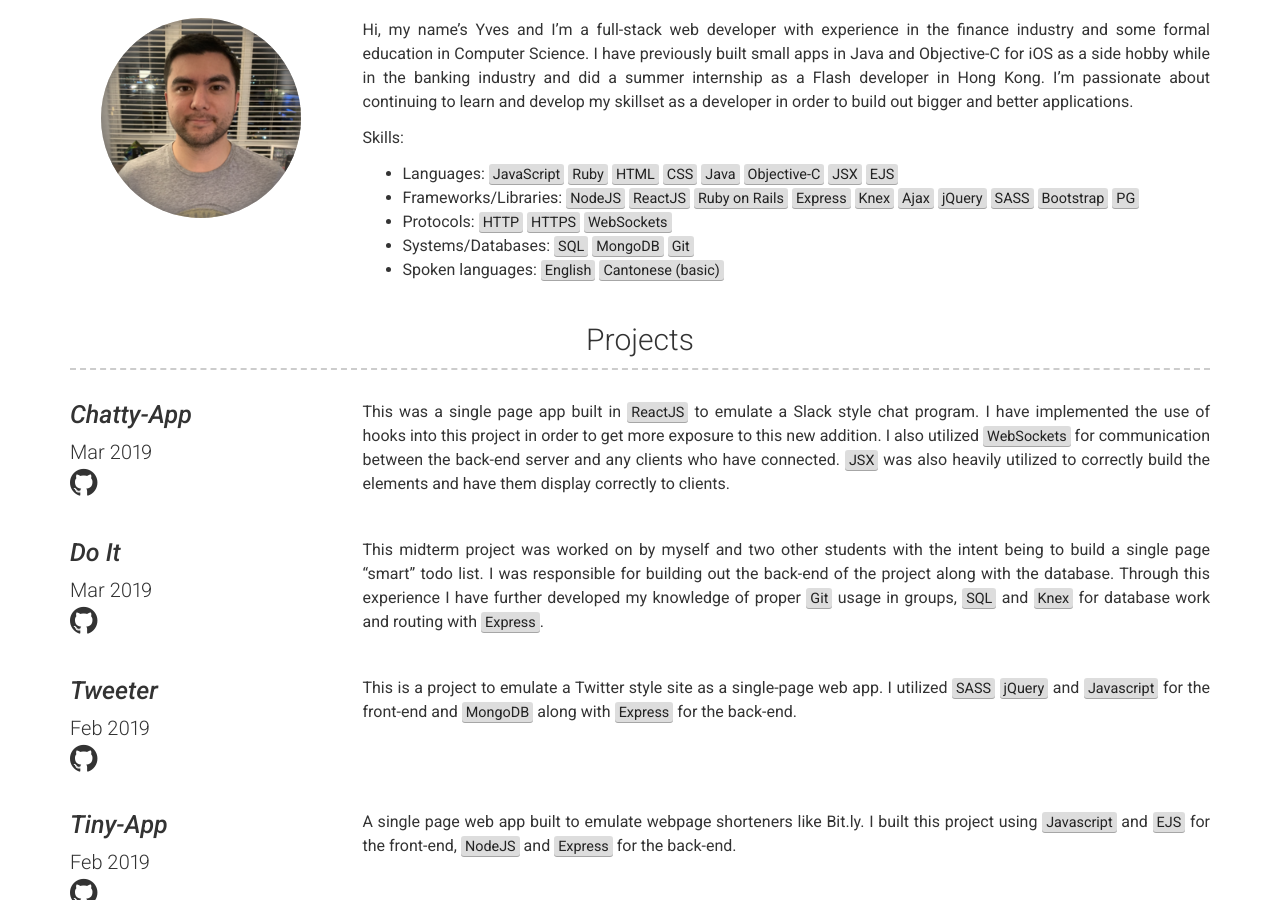
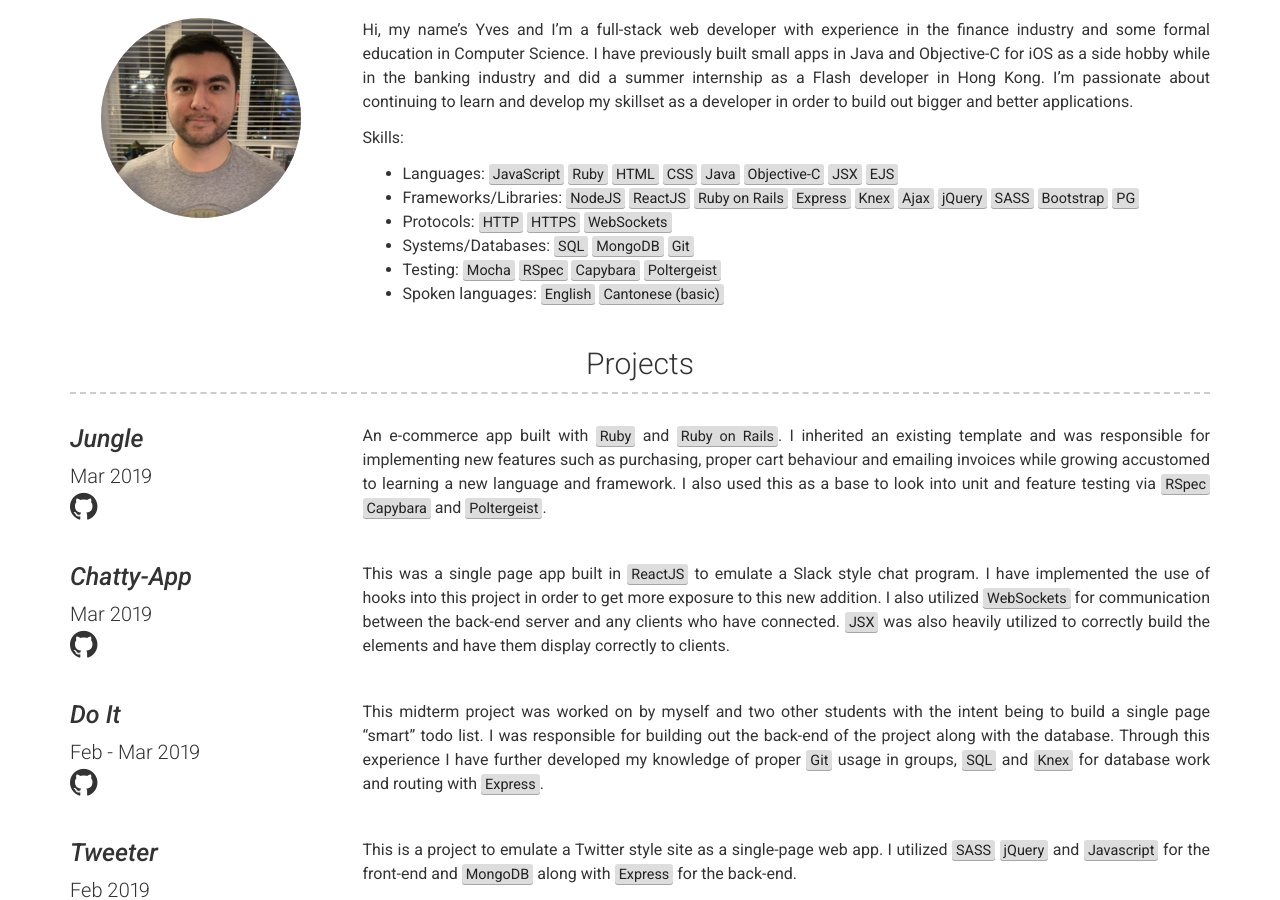
Before and after one commit to YvesDesjardins/YvesDesjardins.github.io, a Jekyll site: the page built from index.md, in a window 1280 px wide and 900 px high, scrolled down 311 px. Built offline with Jekyll 4.4.1, drawn with Linux system fonts in a browser that asks for light colours.

Commit message:
add new app along with additional skills

```diff
--- a/_config.yml
+++ b/_config.yml
@@ -25,6 +25,7 @@ about_content: | # this will include new lines to allow paragraphs
     - Frameworks/Libraries: <mark>NodeJS</mark> <mark>ReactJS</mark> <mark>Ruby on Rails</mark> <mark>Express</mark> <mark>Knex</mark> <mark>Ajax</mark> <mark>jQuery</mark> <mark>SASS</mark> <mark>Bootstrap</mark> <mark>PG</mark>
     - Protocols: <mark>HTTP</mark> <mark>HTTPS</mark> <mark>WebSockets</mark>
     - Systems/Databases: <mark>SQL</mark> <mark>MongoDB</mark> <mark>Git</mark>
+    - Testing: <mark>Mocha</mark> <mark>RSpec</mark> <mark>Capybara</mark> <mark>Poltergeist</mark>
     - Spoken languages: <mark>English</mark> <mark>Cantonese (basic)</mark>
 
 # Projects Section
@@ -48,8 +49,8 @@ more_content: | # this will include new lines to allow paragraphs
 # Footer
 footer_show_references: true
 
-# Build settings
-remote_theme: yvesdesjardins/modern-resume-theme
+# # Build settings
+# remote_theme: yvesdesjardins/modern-resume-theme
 
 sass:
   sass_dir: _sass
--- a/_data/projects.yml
+++ b/_data/projects.yml
@@ -1,3 +1,10 @@
+- name: Jungle
+  date: Mar 2019
+  link: github.com/yvesdesjardins/jungle-rails
+  github: yvesdesjardins/jungle-rails
+  description: | # this will include new lines to allow paragraphs
+    An e-commerce app built with <mark>Ruby</mark> and <mark>Ruby on Rails</mark>. I inherited an existing template and was responsible for implementing new features such as purchasing, proper cart behaviour and emailing invoices while growing accustomed to learning a new language and framework. I also used this as a base to look into unit and feature testing via <mark>RSpec</mark> <mark>Capybara</mark> and <mark>Poltergeist</mark>.
+
 - name: Chatty-App
   date: Mar 2019
   link: github.com/yvesdesjardins/chattyapp
@@ -6,7 +13,7 @@
     This was a single page app built in <mark>ReactJS</mark> to emulate a Slack style chat program. I have implemented the use of hooks into this project in order to get more exposure to this new addition. I also utilized <mark>WebSockets</mark> for communication between the back-end server and any clients who have connected. <mark>JSX</mark> was also heavily utilized to correctly build the elements and have them display correctly to clients.
 
 - name: Do It
-  date: Mar 2019
+  date: Feb - Mar 2019
   link: github.com/rachelgould/smart-todo
   github: rachelgould/smart-todo
   description: | # this will include new lines to allow paragraphs
```
Also changed, not shown: 1 other file.
